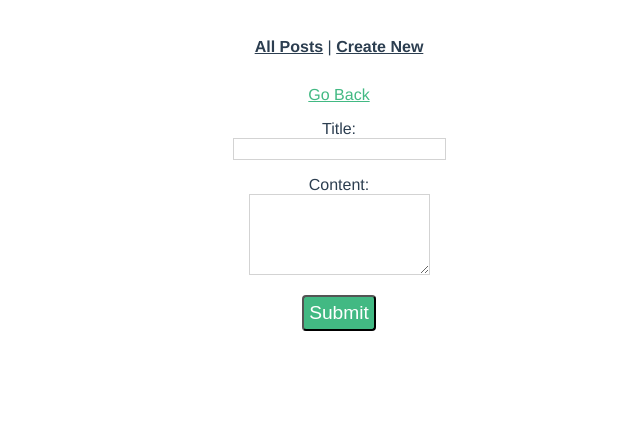
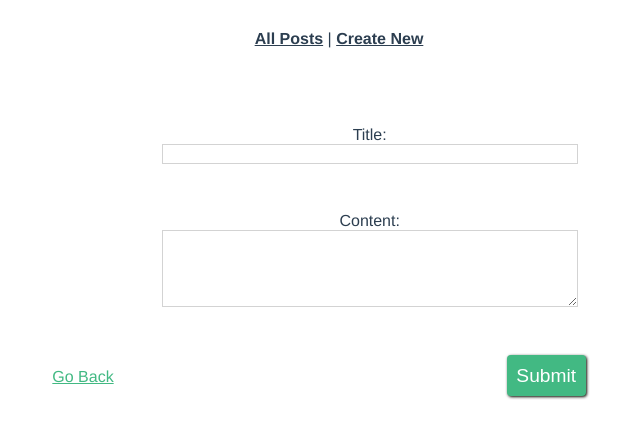
Before and after one commit to gfed53/vue-blog-app-wrouter, a Vue app: page /post/1/add-comment in a window 1280 px wide. Shown: the top 438 px of the page, without its empty margins (301-941 px from the left). Built offline with nearby package versions, Linux system fonts and the light colour scheme.

Commit message:
Style updates/cleanup, refactoring
ContentForm style updates. Overall SCSS cleanup/reformatting.

PostList component: in getPosts method we return the promise so we can use .then() for a cleaner approach.

```diff
--- a/src/App.vue
+++ b/src/App.vue
@@ -10,6 +10,7 @@
 
 <style lang="scss">
 @import "@/globals/settings.scss";
+
 #app {
     font-family: "Avenir", Helvetica, Arial, sans-serif;
     -webkit-font-smoothing: antialiased;
--- a/src/components/ContentForm.vue
+++ b/src/components/ContentForm.vue
@@ -1,14 +1,16 @@
 <template>
     <form action="" v-on:submit.prevent="onSubmit">
         <div class="form-section">
-            <label for="title">Title: </label>
-            <input type="text" name="title" required v-model="data.title">
+            <label class="form-label" for="title">Title: </label>
+            <input class="form-input" type="text" name="title" required v-model="data.title">
         </div>
         <div class="form-section">
-            <label for="content">Content: </label>
-            <textarea rows="5" name="content" required v-model="data.content" />
+            <label class="form-label" for="content">Content: </label>
+            <textarea class="form-textarea" rows="5" name="content" required v-model="data.content" />
         </div>
+        <div class="form-footer">
             <button class="form-btn--submit" type="submit">Submit</button>
+        </div>
     </form>
 </template>
 
@@ -28,29 +30,47 @@ export default {
 
 <style scoped lang="scss">
 @import "@/globals/settings.scss";
+
+/*------------------------------------*\
+  #ContentForm
+\*------------------------------------*/
+
 form {
     margin: 1em;
-    input,
-    textarea {
+    display: inline-block;
+    width: 100%;
+    max-width: 30em;
+}
+
+.form-section {
+    margin: 1em;
+    padding: 1em;
+}
+
+.form-footer {
+    text-align: right;
+    padding: 0.75em 1.5em;
+}
+
+.form-input,
+.form-textarea {
+    width: 100%;
     font-size: 1em;
     border: 1px solid lightgrey;
-        // background: transparent;
 }
-    .form-section {
-        margin: 1em;
-        label {
+
+.form-label {
     display: block;
-        }
 }
 
 .form-btn--submit {
     cursor: pointer;
     color: #ffffff;
     background: $vue-green;
-        padding: 0.25em;
+    padding: 0.5em;
+    border: none;
     border-radius: 4px;
-        box-shadow: 1px 1px 3px;
+    box-shadow: 1px 1px 3px #0a0a00;
     font-size: 1.2em;
 }
-}
 </style>
--- a/src/globals/settings.scss
+++ b/src/globals/settings.scss
@@ -1,3 +1,21 @@
-// Variables
+/*------------------------------------*\
+  #Global Layout
+\*------------------------------------*/
+
+* {
+    box-sizing: border-box;
+    margin: 0;
+    padding: 0;
+}
+
+*:before,
+*:after {
+    box-sizing: inherit;
+}
+
+/*------------------------------------*\
+  #Variables
+\*------------------------------------*/
+
 $vue-green: #42b983;
 $vue-drk: #2c3e50;
--- a/src/views/PostDetail.vue
+++ b/src/views/PostDetail.vue
@@ -33,6 +33,8 @@ export default {
 
 
 <style lang="scss">
+@import "@/globals/settings.scss";
+
 .post-detail {
     max-width: 768px;
     margin: auto;
@@ -41,7 +43,7 @@ export default {
         border-top: 1px solid lightgray;
         border-bottom: 1px solid lightgray;
         p {
-            color: #42b983;
+            color: $vue-green;
             font-size: 0.9em;
             margin: 0;
         }
--- a/src/views/PostList.vue
+++ b/src/views/PostList.vue
@@ -29,22 +29,21 @@ export default {
         };
     },
     mounted() {
-        // this.getPosts();
+        // TODO: This can probably be cleaner..
         this.authorize().then(token => {
             this.getPosts(token).then(posts => (this.posts = posts));
         });
     },
     methods: {
         getPosts(token) {
-            axios
+            return axios
                 .get(`${baseUrl}/api/`, {
                     headers: {
                         Authorization: `Token ${token}`
                     }
                 })
                 .then(response => {
-                    this.posts = response.data;
-                    // console.log(this.posts);
+                    return response.data;
                 })
                 .catch(error => {
                     console.log(error);
@@ -69,17 +68,17 @@ export default {
 <style lang="scss">
 // Removed scoped attr because it doesn't seem to work in views the same way as with components..
 
-// h3 {
-//     margin: 40px 0 0;
-// }
+/*------------------------------------*\
+  #PostList
+\*------------------------------------*/
+
 ul {
+    padding: 0;
+    display: inline-block;
+    text-align: left;
     list-style-type: none;
-    padding: 0;
 }
-// li {
-//     display: inline-block;
-//     margin: 0 10px;
-// }
+
 a {
     color: #42b983;
 }
```
Also changed, not shown: src/views/PostCreate.vue (+6 -6 lines). Lines whose indentation alone changed are shown as unchanged.
